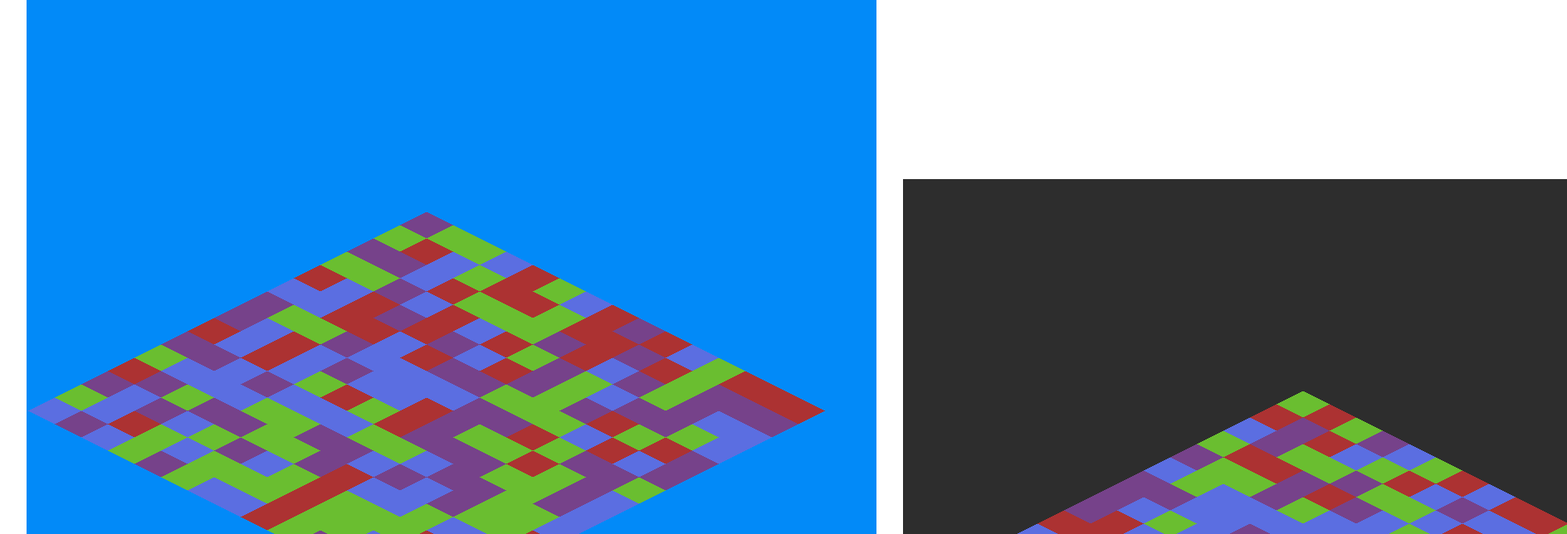
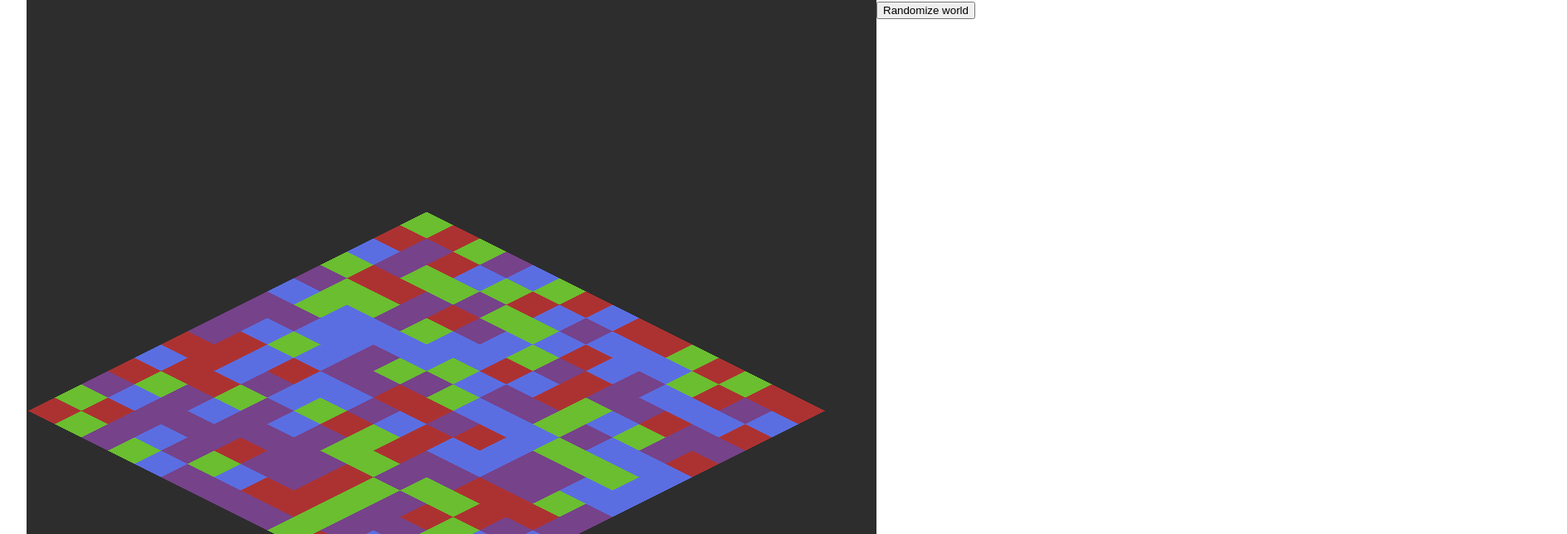
Before and after one commit to OrniFrost/wfc-iso-playground, a Vue app: page / in a window 1280 px wide. Shown: the top 644 px of the page at 83% size, 1888 px wide, since content can reach past the window. Built offline with nearby package versions, Linux system fonts and the light colour scheme.

Commit message:
feature: Add randomize world functionality and update background color

```diff
--- a/package.json
+++ b/package.json
@@ -10,7 +10,8 @@
   },
   "dependencies": {
     "phaser": "^3.90.0",
-    "vue": "^3.5.17"
+    "vue": "^3.5.17",
+    "vue-slider-component": "^3.2.24"
   },
   "devDependencies": {
     "@vitejs/plugin-vue": "^6.0.0",
--- a/src/App.vue
+++ b/src/App.vue
@@ -1,59 +1,20 @@
-<!--<script setup>-->
-<!--import HelloWorld from './components/HelloWorld.vue'-->
-<!--import TheWelcome from './components/TheWelcome.vue'-->
-<!--</script>-->
-
-<!--<template>-->
-<!--  <header>-->
-<!--    <img alt="Vue logo" class="logo" src="./assets/logo.svg" width="125" height="125" />-->
-
-<!--    <div class="wrapper">-->
-<!--      <HelloWorld msg="You did it!" />-->
-<!--    </div>-->
-<!--  </header>-->
-
-<!--  <main>-->
-<!--    <TheWelcome />-->
-<!--  </main>-->
-<!--</template>-->
-
-<!--<style scoped>-->
-<!--header {-->
-<!--  line-height: 1.5;-->
-<!--}-->
-
-<!--.logo {-->
-<!--  display: block;-->
-<!--  margin: 0 auto 2rem;-->
-<!--}-->
-
-<!--@media (min-width: 1024px) {-->
-<!--  header {-->
-<!--    display: flex;-->
-<!--    place-items: center;-->
-<!--    padding-right: calc(var(&#45;&#45;section-gap) / 2);-->
-<!--  }-->
-
-<!--  .logo {-->
-<!--    margin: 0 2rem 0 0;-->
-<!--  }-->
-
-<!--  header .wrapper {-->
-<!--    display: flex;-->
-<!--    place-items: flex-start;-->
-<!--    flex-wrap: wrap;-->
-<!--  }-->
-<!--}-->
-<!--</style>-->
-
 <script setup lang="ts">
 import Phaser from "phaser";
 import {ref} from "vue";
 import MainGame from "@/MainGame.vue";
 import MainScene from"@/game/scenes/MainScene"
+import {EventBus} from "@/game/EventBus";
 
+const randomizeWorld = () => {
+  EventBus.emit("randomize-world")
+}
 
 </script>
 <template>
   <MainGame ref="phaserRef" @current-active-scene="MainScene"></MainGame>
+  <div>
+    <div>
+      <button @click="randomizeWorld">Randomize world</button>
+    </div>
+  </div>
 </template>
--- a/src/game/main.ts
+++ b/src/game/main.ts
@@ -9,7 +9,7 @@ const config: Phaser.Types.Core.GameConfig = {
     width: 1024,
     height: 1024,
     parent: 'game-container',
-    backgroundColor: '#028af8',
+    backgroundColor: '#2d2d2d',
     scene: [
         MainScene,
     ]
--- a/src/game/scenes/MainScene.ts
+++ b/src/game/scenes/MainScene.ts
@@ -1,5 +1,6 @@
 import Phaser from 'phaser';
 import WorldGenerator from '../../utils/WorldGenerator'
+import {EventBus} from "@/game/EventBus";
 
 class MainScene extends Phaser.Scene
 {
@@ -20,6 +21,14 @@ class MainScene extends Phaser.Scene
 
     create ()
     {
+        EventBus.on('randomize-world', () => {
+            this.randomizeWorld();
+        });
+
+        this.createWorld()
+    }
+
+    createWorld(){
         const mapData = new Phaser.Tilemaps.MapData({
             width: this.worldGenerator.size,
             height: this.worldGenerator.size,
@@ -51,18 +60,24 @@ class MainScene extends Phaser.Scene
 
         });
     }
+
+    randomizeWorld (): void {
+        console.log('Randomize World Game');
+        this.worldGenerator.randomizeWorld(4);
+        this.createWorld();
+    }
 }
-
-const config = {
-    type: Phaser.AUTO,
-    width: 800,
-    height: 600,
-    backgroundColor: '#2d2d2d',
-    parent: 'phaser-example',
-    pixelArt: true,
-    scene: MainScene
-};
-
-const game = new Phaser.Game(config);
+//
+// const config = {
+//     type: Phaser.AUTO,
+//     width: 800,
+//     height: 600,
+//     backgroundColor: '#2d2d2d',
+//     parent: 'phaser-example',
+//     pixelArt: true,
+//     scene: MainScene
+// };
+//
+// const game = new Phaser.Game(config);
 
 export default MainScene;
```
Also changed, not shown: 1 other file (tests, documents, lock files or other folders).
